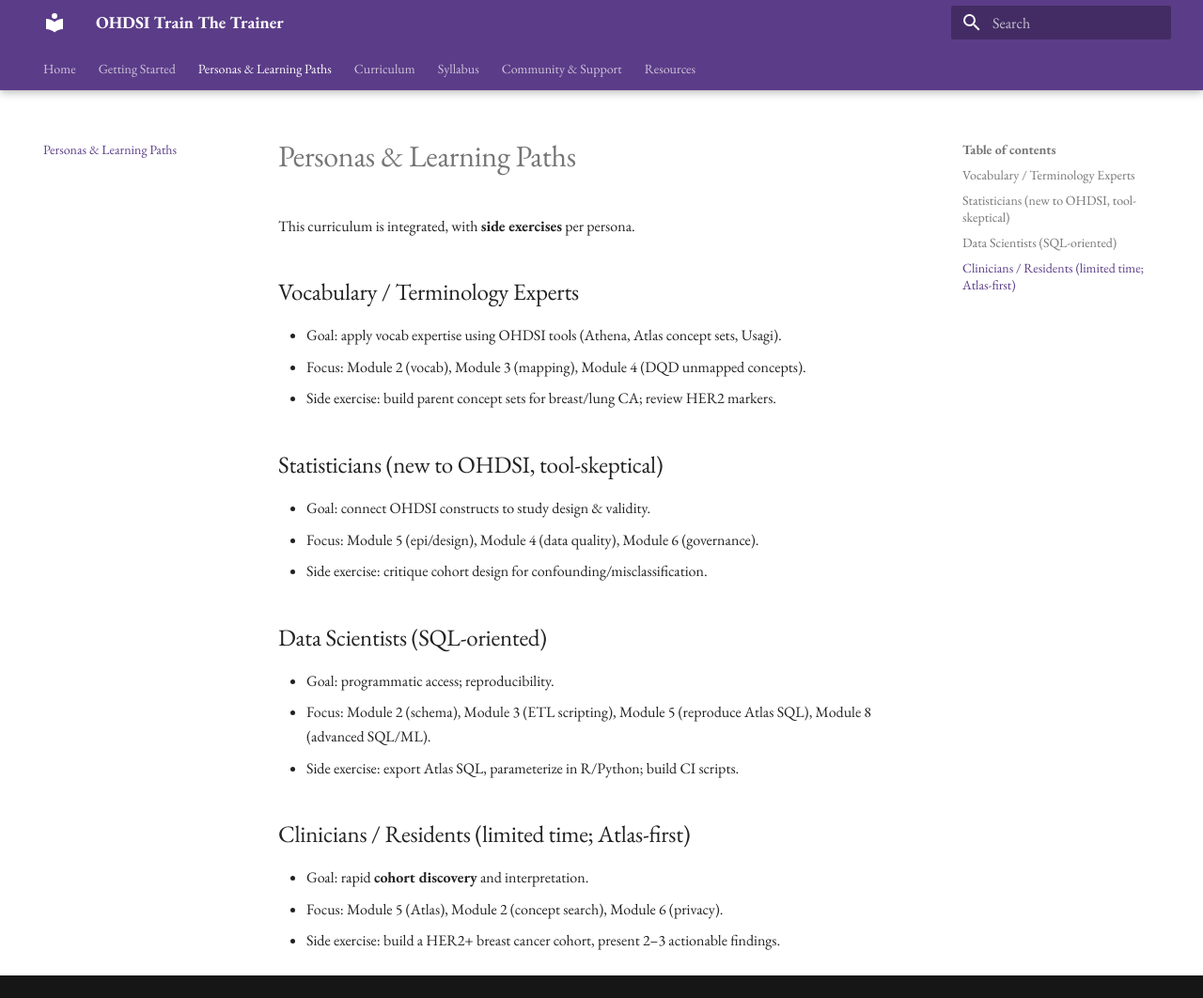
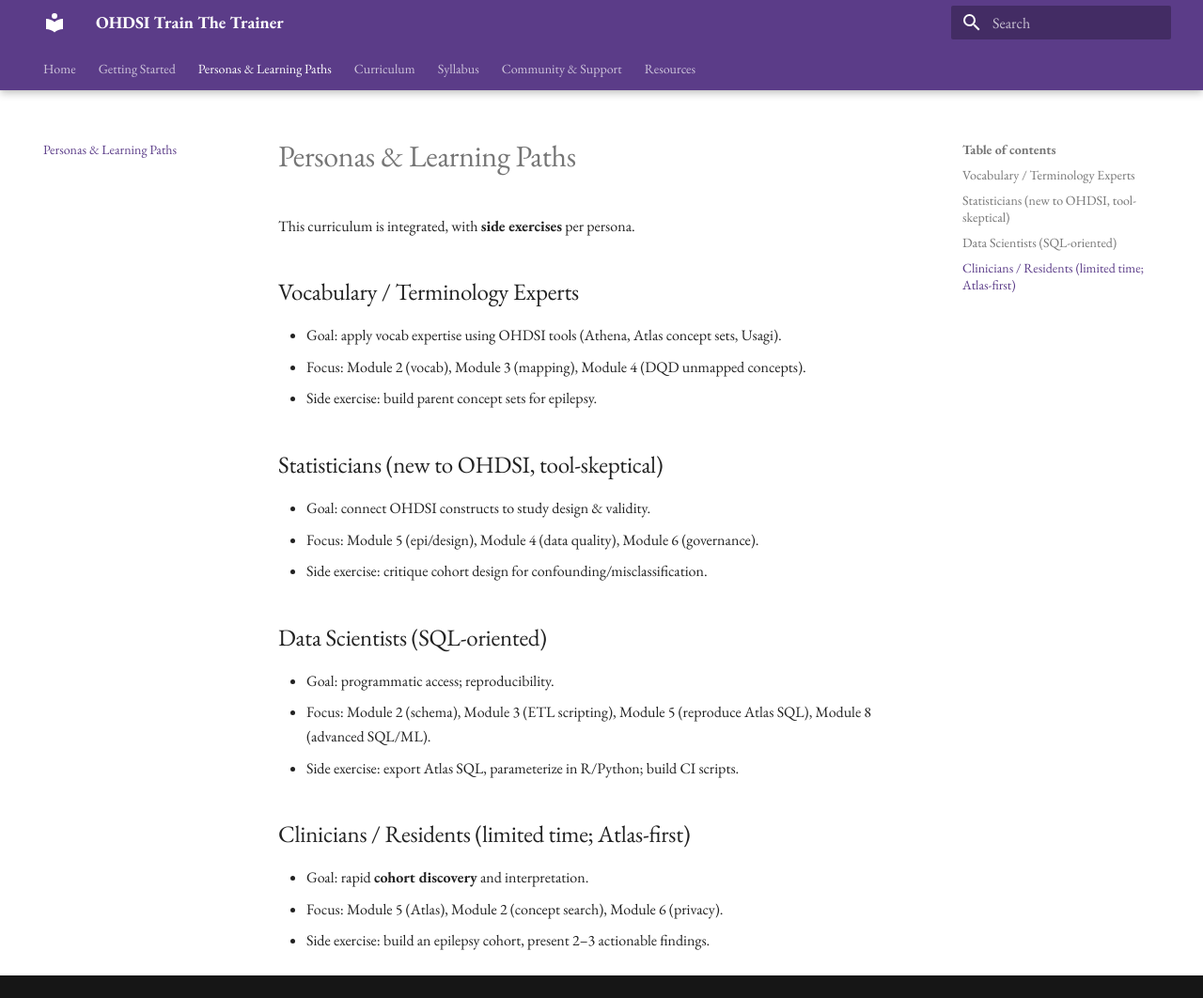
Before and after one commit to BoyceLab/OHDSITrainTheTrainer-EPILEPSY, an MkDocs documentation site: the page built from docs/personas.md, in a window 1280 px wide and 1062 px high. Shown: the whole window at 94% size. Built offline with MkDocs 1.6.1 and Material for MkDocs 9.7.7, drawn with Linux system fonts in a browser that asks for light colours.

Commit message:
Update personas.md

```diff
--- a/docs/personas.md
+++ b/docs/personas.md
@@ -5,7 +5,7 @@
 ## Vocabulary / Terminology Experts
 - Goal: apply vocab expertise using OHDSI tools (Athena, Atlas concept sets, Usagi).
 - Focus: Module 2 (vocab), Module 3 (mapping), Module 4 (DQD unmapped concepts).
-- Side exercise: build parent concept sets for breast/lung CA; review HER2 markers.
+- Side exercise: build parent concept sets for epilepsy.
 
 ## Statisticians (new to OHDSI, tool-skeptical)
 - Goal: connect OHDSI constructs to study design & validity.
@@ -20,4 +20,4 @@
 ## Clinicians / Residents (limited time; Atlas-first)
 - Goal: rapid **cohort discovery** and interpretation.
 - Focus: Module 5 (Atlas), Module 2 (concept search), Module 6 (privacy).
-- Side exercise: build a HER2+ breast cancer cohort, present 2–3 actionable findings.
+- Side exercise: build an epilepsy cohort, present 2–3 actionable findings.
```
